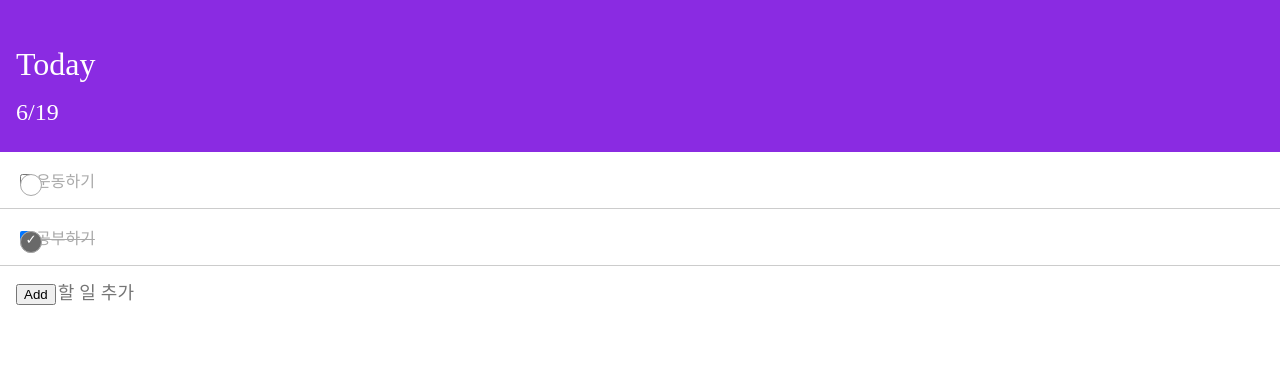
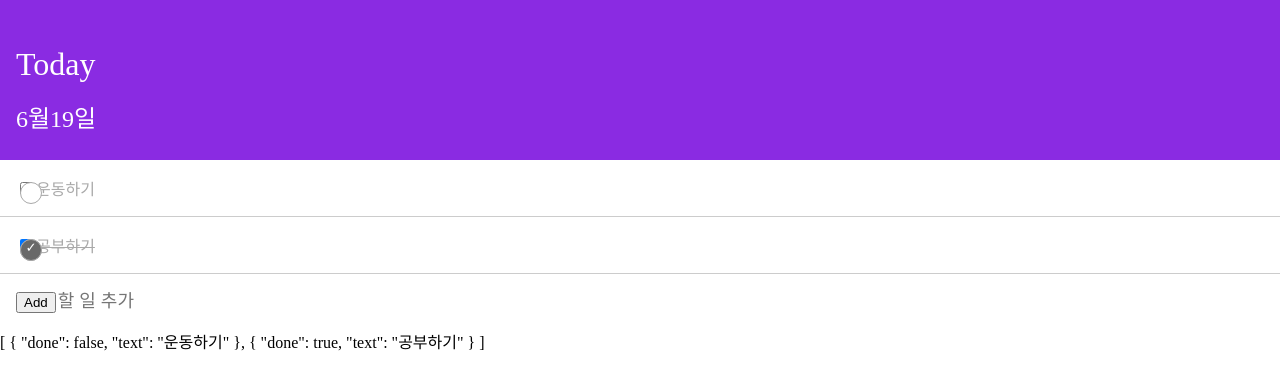
Before and after one commit to RexTesillio/ng2study, an Angular app: page / in a window 1280 px wide. Shown: the top 388 px of the page. Built offline with nearby package versions, Linux system fonts and the light colour scheme.

Commit message:
pipe chapter

```diff
--- a/src/app/todo/todos/todos.component.html
+++ b/src/app/todo/todos/todos.component.html
@@ -1,6 +1,6 @@
 <div class="title">
   <h1>Today</h1>
-  <h2>6/19</h2>
+  <h2>{{today|date:'M월d일'}}</h2>
 </div>
 <div>
   <div *ngFor="let todo of todos" (click)="toggleTodo(todo)">
@@ -8,3 +8,4 @@
   </div>
 </div>
 <app-add-todo (onTodoAdded)="addTodo($event)"></app-add-todo>
+{{todos|json}}
--- a/src/app/todo/todos/todos.component.ts
+++ b/src/app/todo/todos/todos.component.ts
@@ -6,6 +6,7 @@ import { Component, OnInit } from '@angular/core';
   styleUrls: ['./todos.component.css']
 })
 export class TodosComponent implements OnInit {
+  today: Date = new Date();
   newText='';
   todos: {
     done: boolean,
```
